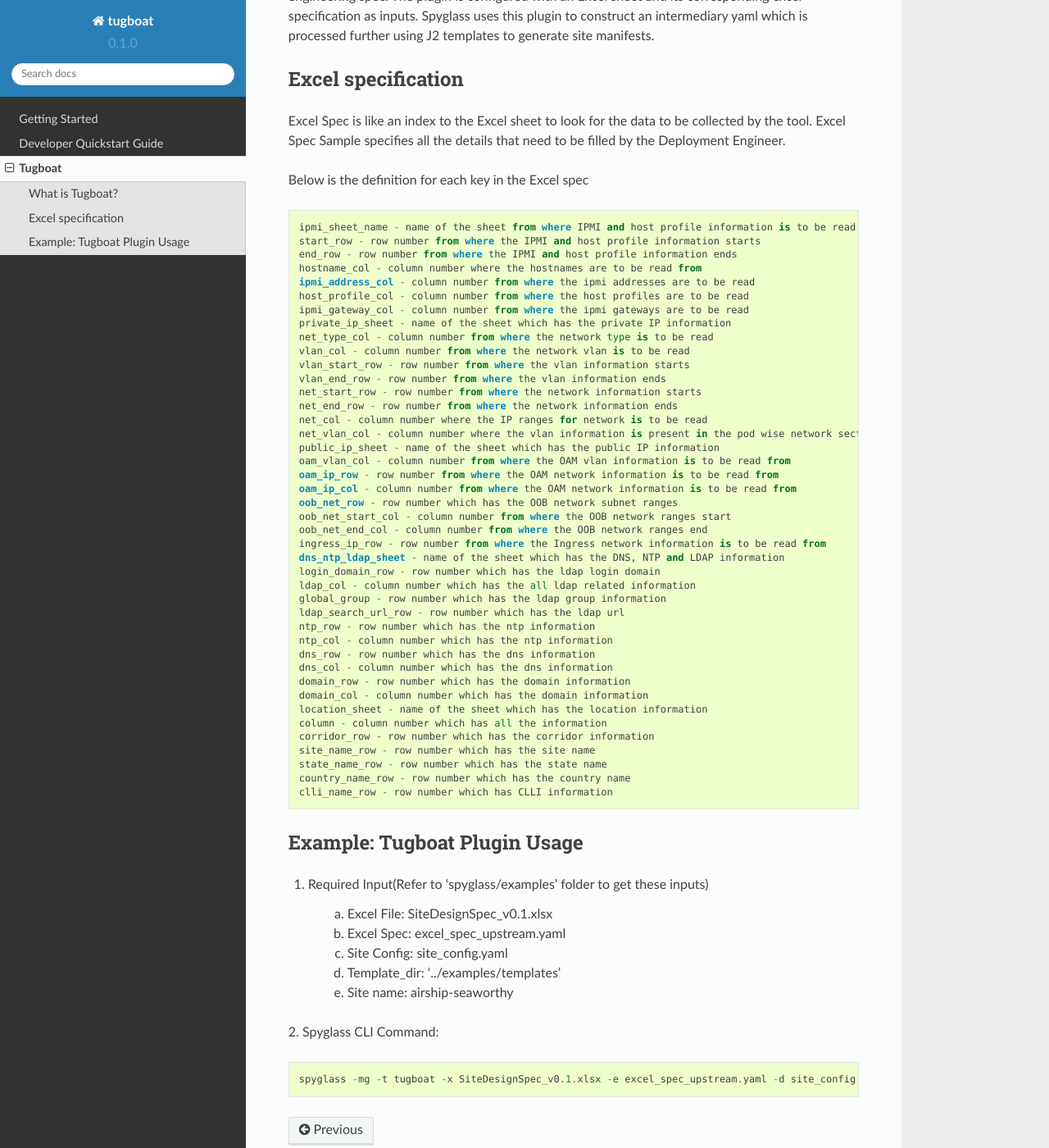
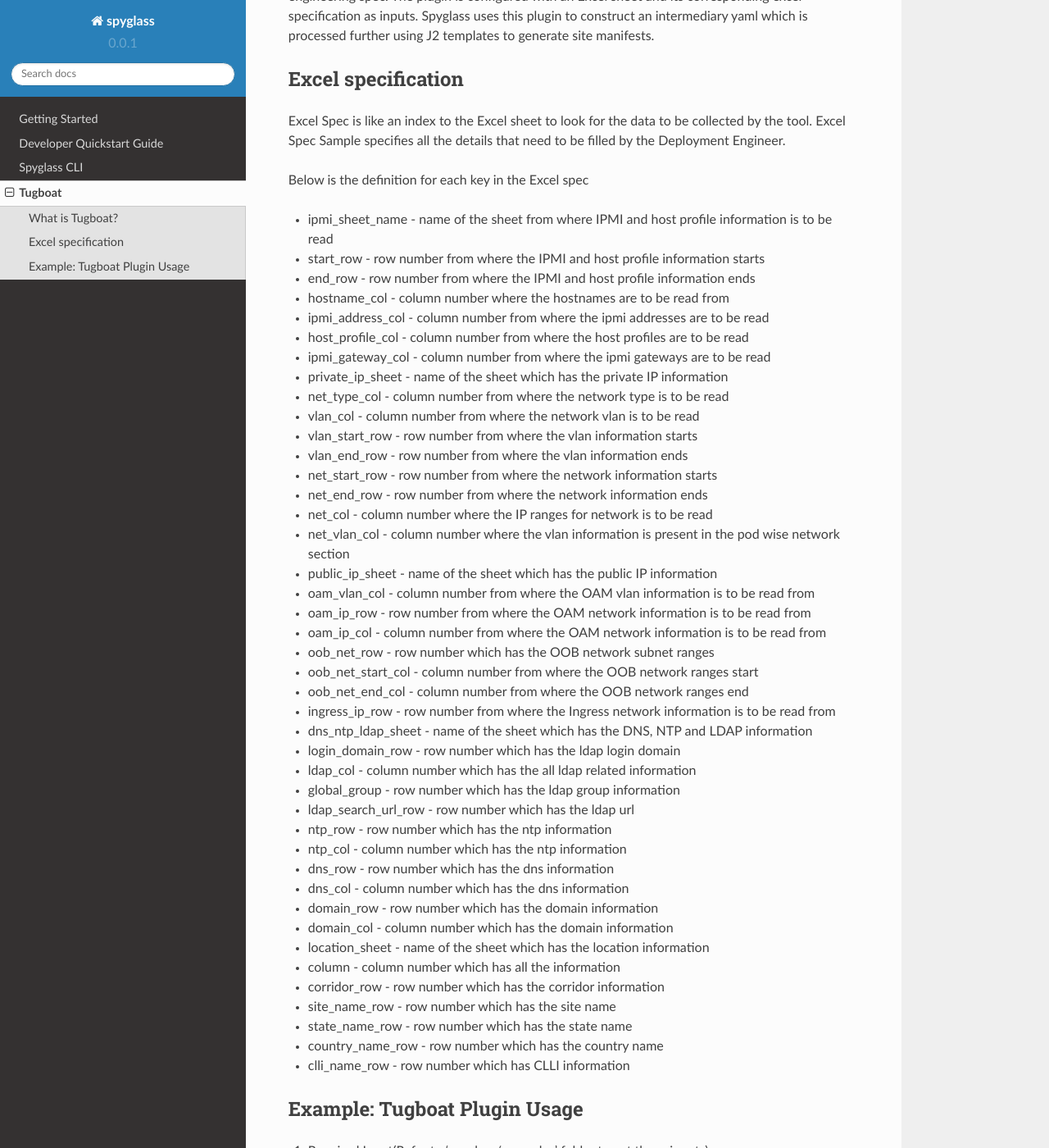
Before and after one commit to airshipit/spyglass, a Sphinx documentation site: the page built from doc/source/tugboat.rst, in a window 1280 px wide and 1400 px high, scrolled down 256 px. Shown: the whole window at 82% size. Built offline with Sphinx 7.4.7 and the Read the Docs theme 2.0.0, drawn with Linux system fonts in a browser that asks for light colours; some of the changed text lies outside the part shown.

Commit message:
Revise CLI documentation
Places detailed CLI information into a separate file similar to the
docs configuration of pegleg.

Updates documentation to reflect new CLI changes from below link.

Depends on CLI changes in https://review.openstack.org/#/c/649452/.

Change-Id: Icf63cfd6f90b1565513b2c3e7fe01712db48f908

```diff
--- /dev/null
+++ b/doc/source/cli.rst
@@ -0,0 +1,232 @@
+..
+      Copyright 2019 AT&T Intellectual Property.
+      All Rights Reserved.
+
+      Licensed under the Apache License, Version 2.0 (the "License"); you may
+      not use this file except in compliance with the License. You may obtain
+      a copy of the License at
+
+          http://www.apache.org/licenses/LICENSE-2.0
+
+      Unless required by applicable law or agreed to in writing, software
+      distributed under the License is distributed on an "AS IS" BASIS, WITHOUT
+      WARRANTIES OR CONDITIONS OF ANY KIND, either express or implied. See the
+      License for the specific language governing permissions and limitations
+      under the License.
+
+============
+Spyglass CLI
+============
+
+The Spyglass CLI is used in conjunction with the script ``tools/spyglass.sh``.
+
+.. note::
+
+  The default workspace for the ``spyglass.sh`` script is ``/workspace``. The
+  examples below require that this workspace be used.
+
+CLI Options
+===========
+
+**-v / --verbose** (Optional). False by default.
+
+Enable debug logging.
+
+Generate Intermediary
+---------------------
+
+Generates an intermediary file from passed excel data.
+
+.. code-block:: bash
+
+    ./spyglass.sh i -p <plugin_type> -x <engineering_excel_file> \
+                    -e <excel_spec> -c <additional_site_config> -s <site_name>
+
+Options
+^^^^^^^
+
+**-p / --plugin-type** "tugboat" by default.
+
+The plugin to use to open engineering data. Two plugins are available by
+default: "tugboat" and "formation". Tugboat can be used for reading Excel data.
+Formation can be used to read data from remote sources.
+
+**-f / --formation-target** (Required for "formation" plugin).
+
+Target remote for the formation plugin. Accepts a url and a username and
+password to access the url.
+
+::
+
+  -f <remote_url> <username> <password>
+
+**-d / --intermediary-dir** (Optional).
+
+Path where the intermediary file will be created. Must be a writeable
+directory.
+
+**-x / --excel-file** (Required for "tugboat" plugin).
+
+Path to the engineering excel file. Multiple files can be included, provided
+they follow the same specification. Must be readable file(s) in a Microsoft
+Excel supported format (.xls, .xslx, etc...).
+
+**-e / --excel-spec** (Required for "tugboat" plugin).
+
+Path to the specification YAML that defines the content of the provided
+engineering excel files. Must be a readable file in YAML format.
+
+**-c / --site-configuration** (Optional).
+
+Path to site specific configuration YAML. Must be a readable file.
+
+**-s / --site-name** (Optional).
+
+Name of the site for which the intermediary is generated.
+
+Generate Manifests
+------------------
+
+Generates manifests from intermediary file created from passed excel data.
+Intermediary data is always generated, but will not be saved unless specified.
+
+.. code-block:: bash
+
+    ./spyglass.sh m -t <plugin_type> -x <engineering_excel_file> \
+                    -e <excel_spec> -c <additional_site_config> \
+                    -s <site_name> -t <j2_template_directory>
+
+Options
+^^^^^^^
+
+**-i / --save-intermediary** (Optional). False by default.
+
+Saves the intermediary file used to make the manifests created by the command.
+
+**-p / --plugin-type** "tugboat" by default.
+
+The plugin to use to open engineering data. Two plugins are available by
+default: "tugboat" and "formation". Tugboat can be used for reading Excel data.
+Formation can be used to read data from remote sources.
+
+**-f / --formation-target** (Required for "formation" plugin).
+
+Target remote for the formation plugin. Requires a url, a username, and a
+password to access the url.
+
+::
+
+  -f <remote_url> <username> <password>
+
+**-d / --intermediary-dir** (Optional).
+
+Path where the intermediary file will be created. Must be a writeable
+directory.
+
+**-x / --excel-file** (Required for "tugboat" plugin).
+
+Path to the engineering excel file. Multiple files can be included, provided
+they follow the same specification. Must be readable file(s) in a Microsoft
+Excel supported format (.xls, .xslx, etc...).
+
+**-e / --excel-spec** (Required for "tugboat" plugin).
+
+Path to the specification YAML that defines the content of the provided
+engineering excel files. Must be a readable file in YAML format.
+
+**-c / --site-configuration** (Optional).
+
+Path to site specific configuration YAML. Must be a readable file.
+
+**-s / --site-name** (Optional).
+
+Name of the site for which the intermediary is generated.
+
+**-t / --template-dir** (Required).
+
+Path to the Jinja2 template files that will be used to generate manifest files.
+Must be a readable directory with Jinja2 files using the .j2 extension.
+
+**-m / --manifest-dir** (Optional).
+
+Path where generated manifest files should be written. Must be a writeable
+directory.
+
+Generate Manifests from Intermediary
+------------------------------------
+
+Generates manifests using an existing intermediary file. This is a shortcut to
+skip intermediary generation if it has already been completed.
+
+.. code-block:: bash
+
+    ./spyglass.sh mi <intermediary_file> -t <j2_template_directory>
+
+Arguments
+^^^^^^^^^
+
+**INTERMEDIARY_FILE** (Required).
+
+Path to an existing intermediary YAML file that can be used to generate
+manifests.
+
+Options
+^^^^^^^
+
+**-t / --template-dir** (Required).
+
+Path to the Jinja2 template files that will be used to generate manifest files.
+Must be a readable directory with Jinja2 files using the .j2 extension.
+
+**-m / --manifest-dir** (Optional).
+
+Path where generated manifest files should be written. Must be a writeable directory.
+
+Examples
+========
+
+Running Spyglass with Excel Plugin
+----------------------------------
+
+.. code-block:: bash
+
+    spyglass m -i -p tugboat -x <Excel File> -e <Excel Spec> -c <Site Config> \
+               -s <Region> -t <j2 template dir>
+
+Generating intermediary and manifests
+^^^^^^^^^^^^^^^^^^^^^^^^^^^^^^^^^^^^^
+
+.. code-block:: bash
+
+    spyglass m -i -p tugboat -x SiteDesignSpec_v0.1.xlsx \
+               -e excel_spec_upstream.yaml -c site_config.yaml \
+               -s airship-seaworthy -t <j2 template dir>
+
+Generating intermediary without manifests
+^^^^^^^^^^^^^^^^^^^^^^^^^^^^^^^^^^^^^^^^^
+
+.. code-block:: bash
+
+    spyglass i -p tugboat -x SiteDesignSpec_v0.1.xlsx \
+               -e excel_spec_upstream.yaml -c site_config.yaml \
+               -s airship-seaworthy
+
+Generating manifests without intermediary
+^^^^^^^^^^^^^^^^^^^^^^^^^^^^^^^^^^^^^^^^^
+
+.. code-block:: bash
+
+    spyglass m -p tugboat -x SiteDesignSpec_v0.1.xlsx \
+               -e excel_spec_upstream.yaml -c site_config.yaml \
+               -s airship-seaworthy --template_dir=<j2 template dir>
+
+Generating manifests using intermediary
+^^^^^^^^^^^^^^^^^^^^^^^^^^^^^^^^^^^^^^^
+
+.. code-block:: bash
+
+    spyglass mi <intermediary.yaml> -t <j2 template dir>
+
+Where sample 'excel_spec_upstream.yaml', 'SiteDesignSpec_v0.1.xlsx'
+'site_config.yaml' and J2 templates can be found under 'spyglass/examples'
+folder.
--- a/doc/source/conf.py
+++ b/doc/source/conf.py
@@ -1,3 +1,16 @@
+# Copyright 2019 AT&T Intellectual Property.  All other rights reserved.
+#
+# Licensed under the Apache License, Version 2.0 (the "License");
+# you may not use this file except in compliance with the License.
+# You may obtain a copy of the License at
+#
+#     http://www.apache.org/licenses/LICENSE-2.0
+#
+# Unless required by applicable law or agreed to in writing, software
+# distributed under the License is distributed on an "AS IS" BASIS,
+# WITHOUT WARRANTIES OR CONDITIONS OF ANY KIND, either express or implied.
+# See the License for the specific language governing permissions and
+# limitations under the License.
 # -*- coding: utf-8 -*-
 #
 # shipyard documentation build configuration file, created by
@@ -51,18 +64,18 @@
 master_doc = 'index'
 
 # General information about the project.
-project = 'tugboat'
+project = 'spyglass'
 copyright = '2018 AT&T Intellectual Property.'
-author = 'Tugboat Authors'
+author = 'Spyglass Authors'
 
 # The version info for the project you're documenting, acts as replacement for
 # |version| and |release|, also used in various other places throughout the
 # built documents.
 #
 # The short X.Y version.
-version = '0.1.0'
+version = '0.0.1'
 # The full version, including alpha/beta/rc tags.
-release = '0.1.0'
+release = '0.0.1'
 
 # The language for content autogenerated by Sphinx. Refer to documentation
 # for a list of supported languages.
@@ -104,7 +117,7 @@
 # -- Options for HTMLHelp output ------------------------------------------
 
 # Output file base name for HTML help builder.
-htmlhelp_basename = 'ucpintdoc'
+htmlhelp_basename = 'spyglassdoc'
 
 # -- Options for LaTeX output ---------------------------------------------
 
--- a/doc/source/getting_started.rst
+++ b/doc/source/getting_started.rst
@@ -28,7 +28,7 @@
 by spyglass will be saved in a Git repository, from where Pegleg
 can access and aggregate them. This aggregated file can then be
 fed to Shipyard for site deployment / updates.
-Reference: https://review.opendev.org/#/c/605227
+Reference: https://airshipit.readthedocs.io/projects/specs/en/latest/specs/approved/data_config_generator.html
 
 Architecture
 ------------
@@ -75,9 +75,9 @@
 Future Work
 -----------
 1) Schema based manifest generation instead of Jinja2 templates. It shall
-be possible to cleanly transition to this schema based generation keeping a unique
-mapping between schema and generated manifests. Currently this is managed by
-considering a mapping of j2 templates with schemas and site type.
+be possible to cleanly transition to this schema based generation keeping a
+unique mapping between schema and generated manifests. Currently this is
+managed by considering a mapping of j2 templates with schemas and site type.
 
 List of Generated Site Manifests:
 ---------------------------------
@@ -129,72 +129,10 @@
 
    .. code-block:: console
 
-    git clone https://opendev.org/airship/spyglass.git
+        git clone https://opendev.org/airship/spyglass.git
 
 2. Install the required packages in spyglass:
 
    .. code-block:: console
 
-     pip3 install -r airship-spyglass/requirements.txt
-
-
-CLI Options
------------
-
-Usage: spyglass [OPTIONS]
-
-Options:
-  -s, --site TEXT                 Specify the site for which manifests to be
-                                  generated
-  -t, --type TEXT                 Specify the plugin type formation or tugboat
-  -f, --formation_url TEXT        Specify the formation url
-  -u, --formation_user TEXT       Specify the formation user id
-  -p, --formation_password TEXT   Specify the formation user password
-  -i, --intermediary PATH         Intermediary file path  generate manifests,
-                                  use -m also with this option
-  -d, --additional_config PATH    Site specific configuraton details
-  -g, --generate_intermediary     Dump intermediary file from passed excel and
-                                  excel spec
-  -idir, --intermediary_dir PATH  The path where intermediary file needs to be
-                                  generated
-  -m, --generate_manifests        Generate manifests from the generated
-                                  intermediary file
-  -mdir, --manifest_dir PATH      The path where manifest files needs to be
-                                  generated
-  -x, --excel PATH                Path to engineering excel file, to be passed
-                                  with generate_intermediary
-  -e, --excel_spec PATH           Path to excel spec, to be passed with
-                                  generate_intermediary
-  -l, --loglevel INTEGER          Loglevel NOTSET:0 ,DEBUG:10,     INFO:20,
-                                  WARNING:30, ERROR:40, CRITICAL:50  [default:
-                                  20]
-  --help                          Show this message and exit.
-
---------
-Examples
---------
-
-1. Running Spyglass with  Remote Data Source Plugin
-
-spyglass -mg --type formation -f <URL> -u <user_id> -p <password> -d <site_config> -s <sitetype> --template_dir=<j2 template dir>
-
-2. Running Spyglass with Excel Plugin
-
-spyglass -mg --type tugboat -x <Excel File> -e <Excel Spec> -d <Site Config> -s <Region> --template_dir=<j2 template dir>
-
-for example:
-  2.1 Generating intermediary and manifests
-    spyglass -mg -t tugboat -x SiteDesignSpec_v1.1.xlsx -e excel_spec_upstream.yaml -d site_config.yaml -s airship-seaworthy --template_dir=<j2 template dir>
-
-  2.2 Generating intermediary without manifests
-    spyglass -g -t tugboat -x SiteDesignSpec_v1.1.xlsx -e excel_spec_upstream.yaml -d site_config.yaml -s airship-seaworthy
-
-  2.3 Generating manifests without intermediary
-    spyglass -m -t tugboat -x SiteDesignSpec_v1.1.xlsx -e excel_spec_upstream.yaml -d site_config.yaml -s airship-seaworthy --template_dir=<j2 template dir>
-
-  2.4 Generating manifests using intermediary
-    spyglass -mi <intermediary.yaml> --template_dir=<j2 template dir>
-
-Where sample 'excel_spec_upstream.yaml', 'SiteDesignSpec_v0.1.xlsx'
-'site_config.yaml' and J2 templates can be found under 'spyglass/examples'
-folder
+        pip3 install -r airship-spyglass/requirements.txt
--- a/doc/source/index.rst
+++ b/doc/source/index.rst
@@ -1,5 +1,5 @@
 ..
-      Copyright 2018 AT&T Intellectual Property.
+      Copyright 2019 AT&T Intellectual Property.
       All Rights Reserved.
 
       Licensed under the Apache License, Version 2.0 (the "License"); you may
@@ -33,4 +33,5 @@
 
    getting_started
    developer_quickstart
+   cli
    tugboat
--- a/doc/source/tugboat.rst
+++ b/doc/source/tugboat.rst
@@ -37,51 +37,56 @@
 
 Below is the definition for each key in the Excel spec
 
-::
-
-
-     ipmi_sheet_name - name of the sheet from where IPMI and host profile information is to be read
-     start_row - row number from where the IPMI and host profile information starts
-     end_row - row number from where the IPMI and host profile information ends
-     hostname_col - column number where the hostnames are to be read from
-     ipmi_address_col - column number from where the ipmi addresses are to be read
-     host_profile_col - column number from where the host profiles are to be read
-     ipmi_gateway_col - column number from where the ipmi gateways are to be read
-     private_ip_sheet - name of the sheet which has the private IP information
-     net_type_col - column number from where the network type is to be read
-     vlan_col - column number from where the network vlan is to be read
-     vlan_start_row - row number from where the vlan information starts
-     vlan_end_row - row number from where the vlan information ends
-     net_start_row - row number from where the network information starts
-     net_end_row - row number from where the network information ends
-     net_col - column number where the IP ranges for network is to be read
-     net_vlan_col - column number where the vlan information is present in the pod wise network section
-     public_ip_sheet - name of the sheet which has the public IP information
-     oam_vlan_col - column number from where the OAM vlan information is to be read from
-     oam_ip_row - row number from where the OAM network information is to be read from
-     oam_ip_col - column number from where the OAM network information is to be read from
-     oob_net_row - row number which has the OOB network subnet ranges
-     oob_net_start_col - column number from where the OOB network ranges start
-     oob_net_end_col - column number from where the OOB network ranges end
-     ingress_ip_row - row number from where the Ingress network information is to be read from
-     dns_ntp_ldap_sheet - name of the sheet which has the DNS, NTP and LDAP information
-     login_domain_row - row number which has the ldap login domain
-     ldap_col - column number which has the all ldap related information
-     global_group - row number which has the ldap group information
-     ldap_search_url_row - row number which has the ldap url
-     ntp_row - row number which has the ntp information
-     ntp_col - column number which has the ntp information
-     dns_row - row number which has the dns information
-     dns_col - column number which has the dns information
-     domain_row - row number which has the domain information
-     domain_col - column number which has the domain information
-     location_sheet - name of the sheet which has the location information
-     column - column number which has all the information
-     corridor_row - row number which has the corridor information
-     site_name_row - row number which has the site name
-     state_name_row - row number which has the state name
-     country_name_row - row number which has the country name
-     clli_name_row - row number which has CLLI information
+* ipmi_sheet_name - name of the sheet from where IPMI and host profile
+  information is to be read
+* start_row - row number from where the IPMI and host profile information
+  starts
+* end_row - row number from where the IPMI and host profile information ends
+* hostname_col - column number where the hostnames are to be read from
+* ipmi_address_col - column number from where the ipmi addresses are to be read
+* host_profile_col - column number from where the host profiles are to be read
+* ipmi_gateway_col - column number from where the ipmi gateways are to be read
+* private_ip_sheet - name of the sheet which has the private IP information
+* net_type_col - column number from where the network type is to be read
+* vlan_col - column number from where the network vlan is to be read
+* vlan_start_row - row number from where the vlan information starts
+* vlan_end_row - row number from where the vlan information ends
+* net_start_row - row number from where the network information starts
+* net_end_row - row number from where the network information ends
+* net_col - column number where the IP ranges for network is to be read
+* net_vlan_col - column number where the vlan information is present in the
+  pod wise network section
+* public_ip_sheet - name of the sheet which has the public IP information
+* oam_vlan_col - column number from where the OAM vlan information is to be
+  read from
+* oam_ip_row - row number from where the OAM network information is to be read
+  from
+* oam_ip_col - column number from where the OAM network information is to be
+  read from
+* oob_net_row - row number which has the OOB network subnet ranges
+* oob_net_start_col - column number from where the OOB network ranges start
+* oob_net_end_col - column number from where the OOB network ranges end
+* ingress_ip_row - row number from where the Ingress network information is to
+  be read from
+* dns_ntp_ldap_sheet - name of the sheet which has the DNS, NTP and LDAP
+  information
+* login_domain_row - row number which has the ldap login domain
+* ldap_col - column number which has the all ldap related information
+* global_group - row number which has the ldap group information
+* ldap_search_url_row - row number which has the ldap url
+* ntp_row - row number which has the ntp information
+* ntp_col - column number which has the ntp information
+* dns_row - row number which has the dns information
+* dns_col - column number which has the dns information
+* domain_row - row number which has the domain information
+* domain_col - column number which has the domain information
+* location_sheet - name of the sheet which has the location information
+* column - column number which has all the information
+* corridor_row - row number which has the corridor information
+* site_name_row - row number which has the site name
+* state_name_row - row number which has the state name
+* country_name_row - row number which has the country name
+* clli_name_row - row number which has CLLI information
 
 Example: Tugboat Plugin Usage
 -----------------------------
@@ -95,6 +100,9 @@
     e) Site name: airship-seaworthy
 
 2. Spyglass CLI Command:
-::
 
-    spyglass -mg -t tugboat -x SiteDesignSpec_v0.1.xlsx -e excel_spec_upstream.yaml -d site_config.yaml -s airship-seaworthy --template_dir=<relative path to '../examples/templates'
+.. code-block:: bash
+
+    spyglass m -i -p tugboat -x SiteDesignSpec_v0.1.xlsx \
+               -e excel_spec_upstream.yaml -c site_config.yaml \
+               -s airship-seaworthy -t <relative path to J2 templates dir>
```
Also changed, not shown: other parts of doc/source/getting_started.rst (+1 -1 lines), other parts of doc/source/tugboat.rst (+1 -1 lines), doc/source/developer_quickstart.rst (+15 -16 lines).
